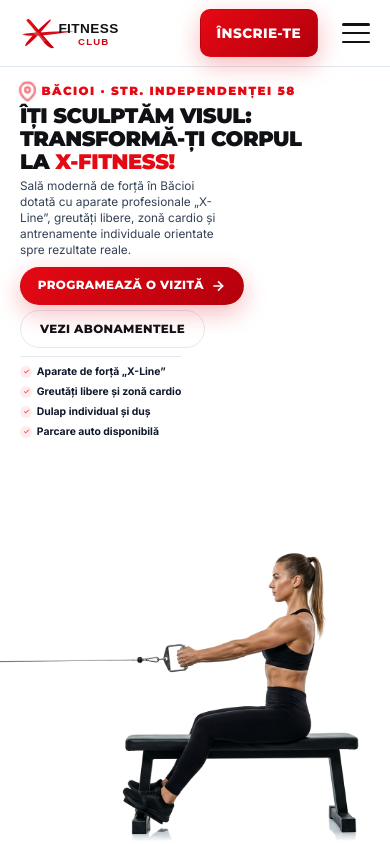
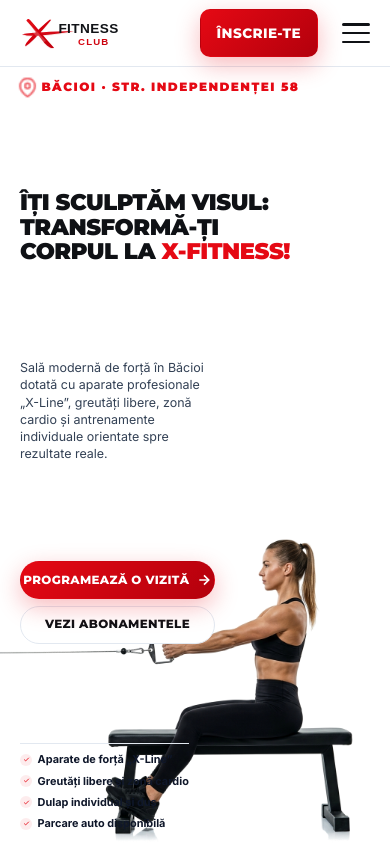
Before and after one commit to redforgeagency/xfitnessclub, a plain HTML site: page index.html in a window 390 px wide. Shown: the top 844 px of the page. Drawn offline with nearby package versions, Linux system fonts and the light colour scheme.

Commit message:
Fix mobile hero: distribute height gracefully, eliminate dead void, equalize CTA buttons

```diff
--- a/css/styles.css
+++ b/css/styles.css
@@ -2103,8 +2103,8 @@ textarea.form-control {
   }
 
   .hero>.container {
+    height: 100%;
     padding-left: 1.25rem;
-    padding-top: 0.4rem;
     padding-right: 0.85rem;
     margin-left: 0;
     margin-right: auto;
@@ -2127,11 +2127,10 @@ textarea.form-control {
     height: 100dvh;
     max-height: 100dvh;
     min-height: 100dvh;
-    padding-top: calc(66px + 0.6rem);
-    padding-bottom: 0.5rem;
+    padding-top: calc(66px + 0.75rem);
+    padding-bottom: 0.75rem;
     display: flex;
     flex-direction: column;
-    align-items: flex-start;
     justify-content: flex-start;
     box-sizing: border-box;
     position: relative;
@@ -2144,18 +2143,20 @@ textarea.form-control {
     width: 100%;
     display: flex;
     flex-direction: column;
+    justify-content: space-between;
     align-items: flex-start;
-    justify-content: flex-start;
     text-align: left;
     margin-left: 0;
   }
 
   .hero-left {
+    height: 100%;
     padding: 0;
     width: 100%;
     max-width: 100%;
     display: flex;
     flex-direction: column;
+    justify-content: space-between;
     align-items: flex-start;
     text-align: left;
     margin-left: 0;
@@ -2167,12 +2168,12 @@ textarea.form-control {
     display: block;
     position: absolute;
     bottom: 0;
-    right: -3vw;
-    height: 64vh;
-    max-height: 550px;
-    min-height: 420px;
+    right: -2vw;
+    height: 70vh;
+    max-height: 580px;
+    min-height: 440px;
     width: auto;
-    max-width: 110vw;
+    max-width: 115vw;
     object-fit: contain;
     object-position: bottom right;
     z-index: 1;
@@ -2180,27 +2181,27 @@ textarea.form-control {
   }
 
   .hero-location-tag {
-    font-size: 0.74rem;
-    margin-bottom: 0.3rem;
+    font-size: 0.75rem;
+    margin-bottom: 0.15rem;
     text-align: left;
     justify-content: flex-start;
     align-self: flex-start;
   }
 
   .hero-title-main {
-    font-size: clamp(1.25rem, 5.4vw, 1.55rem);
+    font-size: clamp(1.35rem, 5.8vw, 1.65rem);
     line-height: 1.08;
-    margin-bottom: 0.35rem;
+    margin-bottom: 0.25rem;
     max-width: 82%;
     text-align: left;
     align-self: flex-start;
   }
 
   .hero-description {
-    font-size: 0.74rem;
-    line-height: 1.35;
+    font-size: 0.78rem;
+    line-height: 1.38;
     color: #334155;
-    margin-bottom: 0.5rem;
+    margin-bottom: 0.45rem;
     max-width: 56%;
     text-align: left;
     align-self: flex-start;
@@ -2212,21 +2213,20 @@ textarea.form-control {
     align-items: flex-start;
     justify-content: flex-start;
     align-self: flex-start;
-    width: auto;
-    max-width: 100%;
-    gap: 0.35rem;
+    width: 100%;
+    max-width: 195px;
+    gap: 0.4rem;
     margin-bottom: 0.5rem;
   }
 
   .hero-cta-group .btn {
     white-space: nowrap;
-    width: auto;
-    min-width: 185px;
+    width: 100%;
     min-height: 38px;
     height: 38px;
     font-size: 0.74rem;
     font-weight: 800;
-    padding: 0.35rem 1.05rem;
+    padding: 0 0.85rem;
     border-radius: var(--radius-full);
     display: inline-flex;
     align-items: center;
@@ -2245,10 +2245,10 @@ textarea.form-control {
     flex-direction: column;
     align-items: flex-start;
     align-self: flex-start;
-    gap: 0.24rem;
-    padding-top: 0.4rem;
+    gap: 0.28rem;
+    padding-top: 0.45rem;
     width: auto;
-    max-width: 48%;
+    max-width: 50%;
     border-top: 1.5px solid var(--border-light);
     text-align: left;
   }
@@ -2257,9 +2257,9 @@ textarea.form-control {
     display: flex;
     align-items: center;
     justify-content: flex-start;
-    gap: 0.3rem;
+    gap: 0.35rem;
     white-space: nowrap;
-    font-size: 0.65rem;
+    font-size: 0.68rem;
     font-weight: 700;
     color: #0F172A;
     text-align: left;
```
